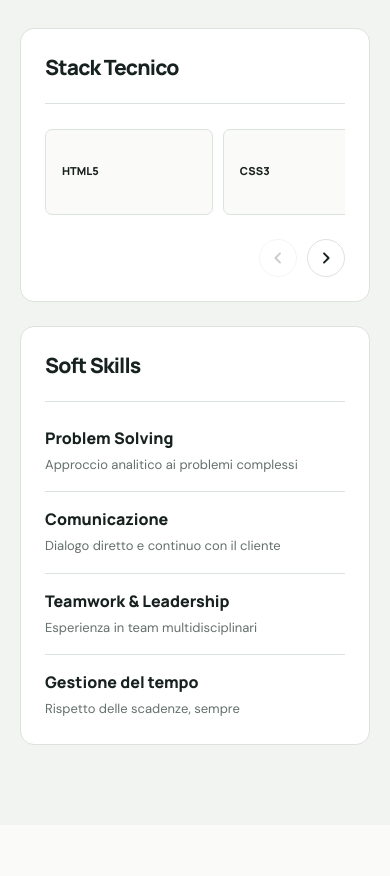
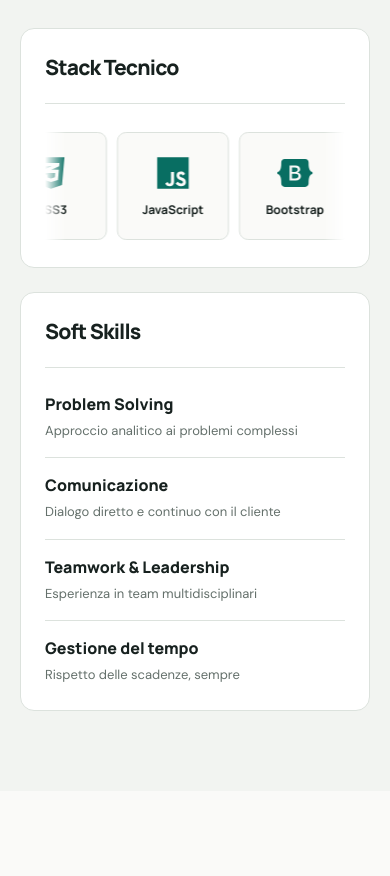
Before and after one commit to NullMC/FrankSites, a React (Vite) app: page / in a window 390 px wide. Shown: the part 3640-4516 px from the top of the page. Built offline with nearby package versions, Linux system fonts and the light colour scheme.

Commit message:
Replace technical stack carousel with seamless auto-scrolling icon marquee

```diff
--- a/package.json
+++ b/package.json
@@ -15,7 +15,8 @@
     "@mui/material": "^7.3.0",
     "bootstrap": "^5.3.3",
     "react": "^19.1.0",
-    "react-dom": "^19.1.0"
+    "react-dom": "^19.1.0",
+    "react-icons": "5.5.0"
   },
   "devDependencies": {
     "@vitejs/plugin-react": "^5.0.0",
--- a/src/App.jsx
+++ b/src/App.jsx
@@ -8,7 +8,8 @@ import {
   LightModeOutlined, DarkModeOutlined, ChevronLeftRounded, ChevronRightRounded, AddRounded, EmailOutlined,
   PlaceOutlined, CheckRounded
 } from '@mui/icons-material';
-import { navigation, services, projects, technologies, softSkills, questions } from './content.js';
+import { navigation, services, projects, softSkills, questions } from './content.js';
+import TechScroller from './components/TechScroller.jsx';
 
 const asset = (file) => import.meta.env.BASE_URL + 'static/CSS/IMGS/' + encodeURIComponent(file);
 
@@ -247,9 +248,7 @@ function Skills() {
           <div className="col-12 col-lg-7">
             <div className="skill-panel">
               <div className="skill-panel-heading"><h3>Stack Tecnico</h3></div>
-              <CardCarousel className="tech-grid" label="Tecnologie">
-                {technologies.map((tech) => <div className="tech-cell mobile-carousel-slide" key={tech}><strong>{tech}</strong></div>)}
-              </CardCarousel>
+              <TechScroller />
             </div>
           </div>
           <div className="col-12 col-lg-5">
--- /dev/null
+++ b/src/components/TechScroller.jsx
@@ -0,0 +1,51 @@
+import {
+  FaHtml5, FaCss3Alt, FaBootstrap, FaReact, FaPython,
+  FaJava, FaPhp, FaDatabase
+} from 'react-icons/fa';
+import { IoLogoJavascript } from 'react-icons/io5';
+import { RiTailwindCssFill } from 'react-icons/ri';
+import { FaNfcSymbol } from 'react-icons/fa6';
+import { technologies } from '../content.js';
+
+// Keep labels and order in one place: the existing portfolio content.
+const icons = {
+  HTML5: FaHtml5,
+  CSS3: FaCss3Alt,
+  JavaScript: IoLogoJavascript,
+  Bootstrap: FaBootstrap,
+  React: FaReact,
+  'Tailwind CSS': RiTailwindCssFill,
+  Python: FaPython,
+  Java: FaJava,
+  PHP: FaPhp,
+  MySQL: FaDatabase,
+  'IoT & NFC': FaNfcSymbol
+};
+
+function TechItem({ name }) {
+  const Icon = icons[name];
+
+  return (
+    <li className="tech-marquee-item">
+      {Icon && <Icon className="tech-marquee-icon" aria-hidden="true" focusable="false" />}
+      <span>{name}</span>
+    </li>
+  );
+}
+
+export default function TechScroller() {
+  return (
+    <div className="tech-marquee" role="region" aria-label="Stack tecnico"
+      aria-roledescription="scorrimento automatico" tabIndex={0}>
+      <div className="tech-marquee-track">
+        <ul className="tech-marquee-group">
+          {technologies.map((name) => <TechItem key={name} name={name} />)}
+        </ul>
+        {/* Second equal-width group makes the CSS loop seamless. */}
+        <ul className="tech-marquee-group" aria-hidden="true">
+          {technologies.map((name) => <TechItem key={name} name={name} />)}
+        </ul>
+      </div>
+    </div>
+  );
+}
--- a/src/styles.css
+++ b/src/styles.css
@@ -130,10 +130,67 @@ button, a { -webkit-tap-highlight-color: transparent; }
 .skill-panel { border-radius: var(--radius); border: 1px solid var(--line); background: var(--surface); height: 100%; padding: clamp(24px,3vw,40px); }
 .skill-panel-heading { border-bottom: 1px solid var(--line); padding-bottom: 22px; margin-bottom: 25px; }
 .skill-panel-heading h3 { margin: 0; color: var(--ink); font: 800 21px var(--font-display); letter-spacing: -.04em; }
-.tech-grid { display: grid; grid-template-columns: repeat(3,minmax(0,1fr)); gap: 9px; }
-.tech-cell { display: flex; align-items: center; min-height: 72px; padding: 15px; border: 1px solid var(--line); border-radius: 7px; background: var(--page); }
-.tech-cell:hover { border-color: var(--accent); }
-.tech-cell strong { color: var(--ink); font: 750 clamp(11px,1.15vw,14px)/1.35 var(--font-display); overflow-wrap: anywhere; }
+/* Continuous item scroller, adapted from the supplied reference component. */
+.tech-marquee {
+  position: relative;
+  width: 100%;
+  max-width: 100%;
+  overflow: hidden;
+  -webkit-mask-image: linear-gradient(to right, transparent, #000 7%, #000 93%, transparent);
+  mask-image: linear-gradient(to right, transparent, #000 7%, #000 93%, transparent);
+}
+
+.tech-marquee-track {
+  display: flex;
+  width: max-content;
+  animation: tech-marquee-scroll 42s linear infinite;
+  will-change: transform;
+}
+
+.tech-marquee-group {
+  display: flex;
+  flex: none;
+  gap: 12px;
+  list-style: none;
+  margin: 0;
+  padding: 3px 12px 3px 0;
+}
+
+.tech-marquee-item {
+  flex: 0 0 128px;
+  min-width: 0;
+  height: 116px;
+  padding: 18px 12px;
+  border: 1px solid var(--line);
+  border-radius: 9px;
+  background: var(--page);
+  color: var(--ink);
+  display: flex;
+  flex-direction: column;
+  justify-content: center;
+  align-items: center;
+  gap: 11px;
+  text-align: center;
+  font: 700 12px/1.3 var(--font-display);
+  white-space: nowrap;
+}
+
+.tech-marquee-icon {
+  width: 36px;
+  height: 36px;
+  color: var(--accent-deep);
+  flex: none;
+}
+
+@keyframes tech-marquee-scroll {
+  to { transform: translate3d(-50%, 0, 0); }
+}
+
+.tech-marquee:hover .tech-marquee-track,
+.tech-marquee:focus-within .tech-marquee-track {
+  animation-play-state: paused;
+}
+
 .soft-list { display: grid; }
 .soft-item { padding: 16px 0; border-bottom: 1px solid var(--line); }
 .soft-item:first-child { padding-top: 0; }
@@ -258,13 +315,9 @@ button, a { -webkit-tap-highlight-color: transparent; }
   .mobile-carousel-track .service-card,
   .mobile-carousel-track .project-card { height: 100%; }
 
-  /* Technologies are deliberately smaller cards within their existing panel. */
-  .tech-grid.mobile-carousel-track { display: flex; gap: 10px; }
-  .tech-grid.mobile-carousel-track > .mobile-carousel-slide {
-    flex: 0 0 clamp(140px, 43vw, 190px);
-    min-height: 86px;
-    padding: 16px;
-  }
+  .tech-marquee-track { animation-duration: 36s; }
+  .tech-marquee-item { flex-basis: 112px; height: 108px; }
+  .tech-marquee-group { gap: 10px; padding-right: 10px; }
 
   .mobile-carousel-controls {
     display: flex;
@@ -293,6 +346,14 @@ button, a { -webkit-tap-highlight-color: transparent; }
 }
 
 @media (prefers-reduced-motion: reduce) {
+  .tech-marquee {
+    overflow-x: auto;
+    -webkit-mask-image: none;
+    mask-image: none;
+    scrollbar-width: thin;
+  }
+  .tech-marquee-track { animation: none; will-change: auto; }
+  .tech-marquee-group[aria-hidden='true'] { display: none; }
   html { scroll-behavior: auto; }
   *, *::before, *::after { animation-duration: .01ms !important; transition-duration: .01ms !important; }
 }
```
Also changed, not shown: 1 other file (tests, documents, lock files or other folders).
